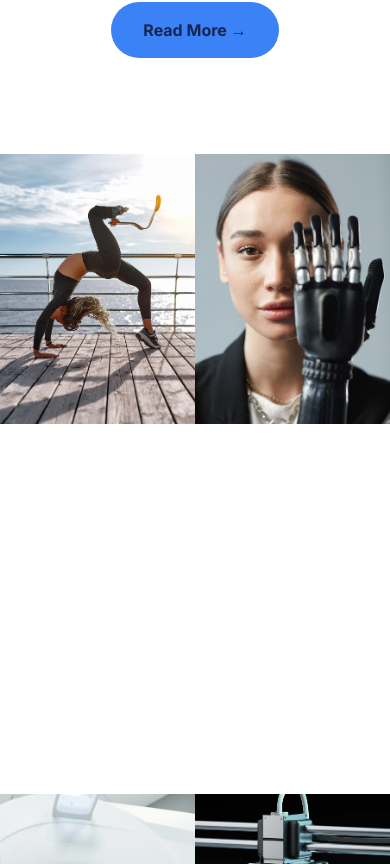
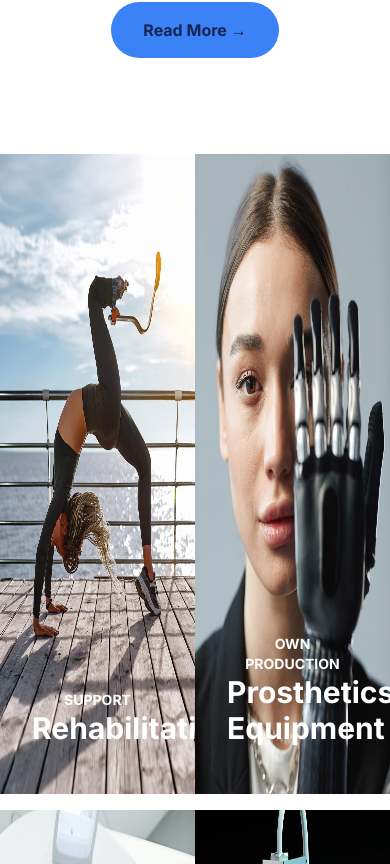
Before and after one commit to luisquest/activeHolistic, a Next.js app: page / in a window 390 px wide. Shown: the part 5400-6264 px from the top of the page. Built offline with nearby package versions, Linux system fonts and the light colour scheme.

Commit message:
[UPDATE] Corregir responsive SectionZoomCards

```diff
--- a/src/app/sections/zoomCards.tsx
+++ b/src/app/sections/zoomCards.tsx
@@ -4,10 +4,10 @@ import ZoomCardsData from "../data/zoomCards";
 const SectionZoomCards = () => {
     return (
         <section>
-            <div className="flex flex-wrap sm:flex-nowrap relative">
+            <div className="flex flex-wrap lg:flex-nowrap gap-y-4 relative">
                 {ZoomCardsData.map((zoomCard, i) => (
                     <div key={i} className="relative group w-1/2 lg:w-full h-[40rem] overflow-hidden">
-                        <img src={zoomCard.image} className="absolute w-full transition-transform transform group-hover:scale-125" />
+                        <img src={zoomCard.image} className="absolute size-full transition-transform transform group-hover:scale-125" />
                         <div className="absolute max-w-full bottom-0 text-center text-white px-8 py-12 w-full transition-transform transform group-hover:translate-y-0 duration-700 ease-in-out">
                             <div className="text-sm font-bold">{zoomCard.caption}</div>
                             <div className="text-3xl font-bold">{zoomCard.title}</div>
```
